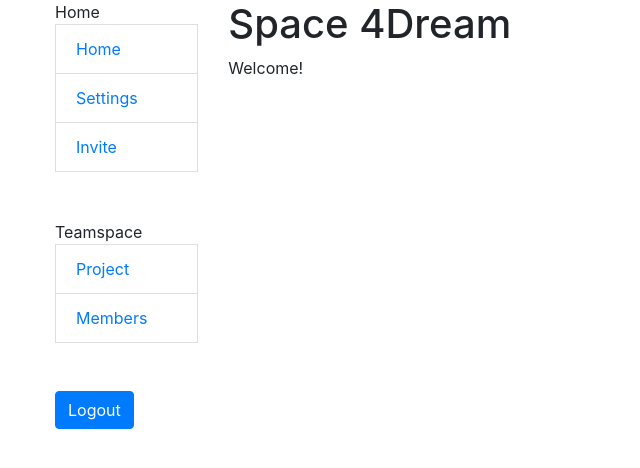
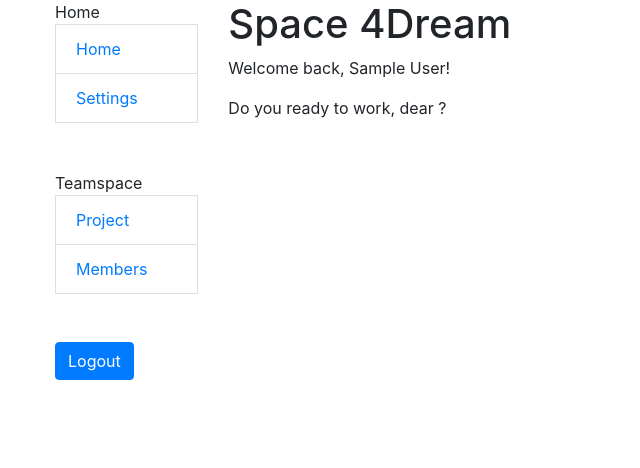
Before and after one commit to 4Dream-UA/Space.4Dream, a Django app: page / in a window 1280 px wide. Shown: the top 468 px of the page, without its empty margins (0-640 px from the left). Run offline with Django 5.2, Linux system fonts and the light colour scheme; the visitor is signed in with stand-in values (Sample User, id 1).

Commit message:
Add welcome text for login user and add conclusion for invite developers

```diff
--- a/templates/home/index.html
+++ b/templates/home/index.html
@@ -1,5 +1,10 @@
 {% extends 'base.html' %}
 {% block content %}
   <h1>Space 4Dream</h1>
-  <p>Welcome!</p>
+  {% if user.is_authenticated %}
+    <p>Welcome back, {{ user.first_name }} {{ user.last_name }}!</p>
+    <p>Do you ready to work, dear {{ user.position.rank }} {{ user.position.name }}?</p>
+  {% else %}
+    <p>Welcome!</p>
+  {% endif %}
 {% endblock %}
--- a/templates/includes/sidebar.html
+++ b/templates/includes/sidebar.html
@@ -3,7 +3,9 @@
   <li class="list-group-item"><a href="{% url 'home:index' %}">Home</a></li>
   {% if user.is_authenticated %}
     <li class="list-group-item"><a href="{% url 'home:settings' user.id %}">Settings</a></li>
-    <li class="list-group-item"><a href="{% url 'home:invite' %}">Invite</a></li>
+    {% if user.position.name == "Project Manager" or user.position.name == "CTO" %}
+      <li class="list-group-item"><a href="{% url 'home:invite' %}">Invite</a></li>
+    {% endif %}
     <br><br>
     Teamspace
     <li class="list-group-item"><a href="#">Project</a></li>
```
